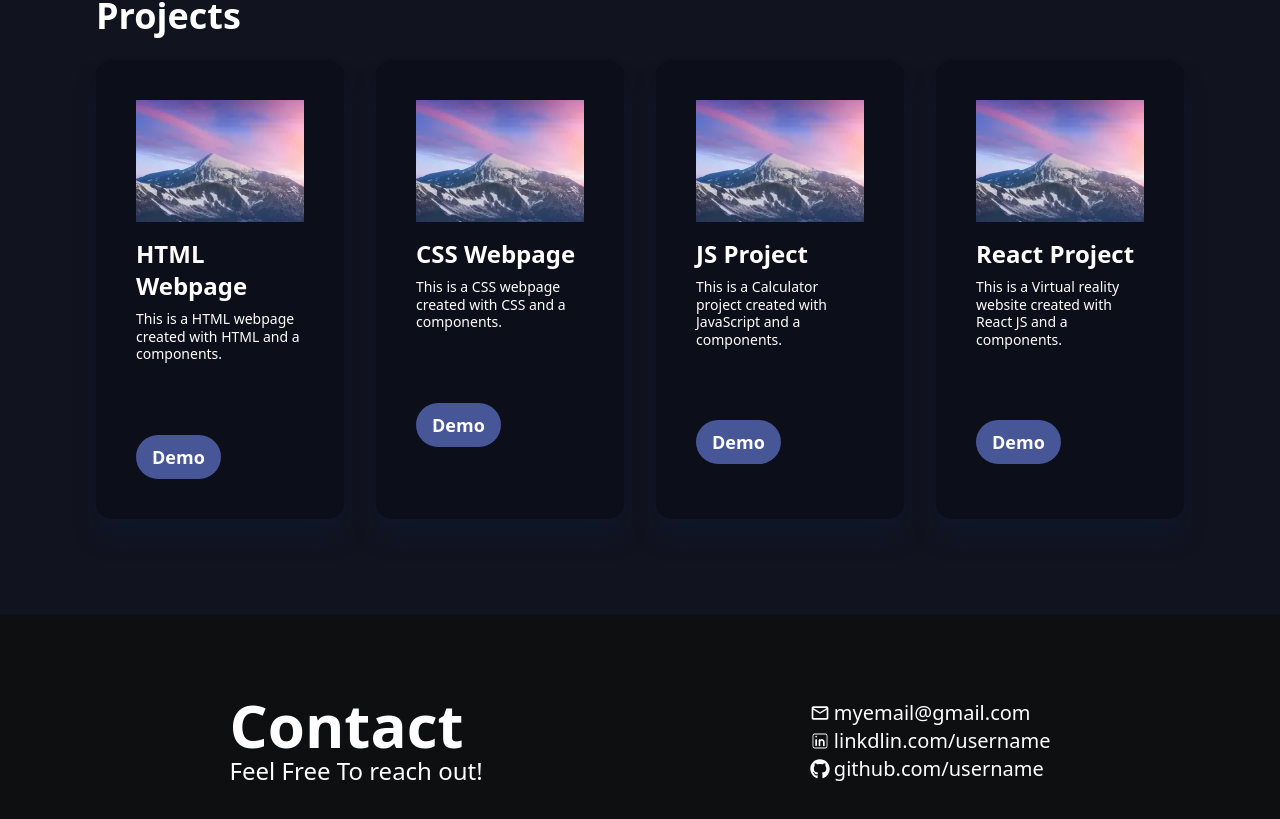
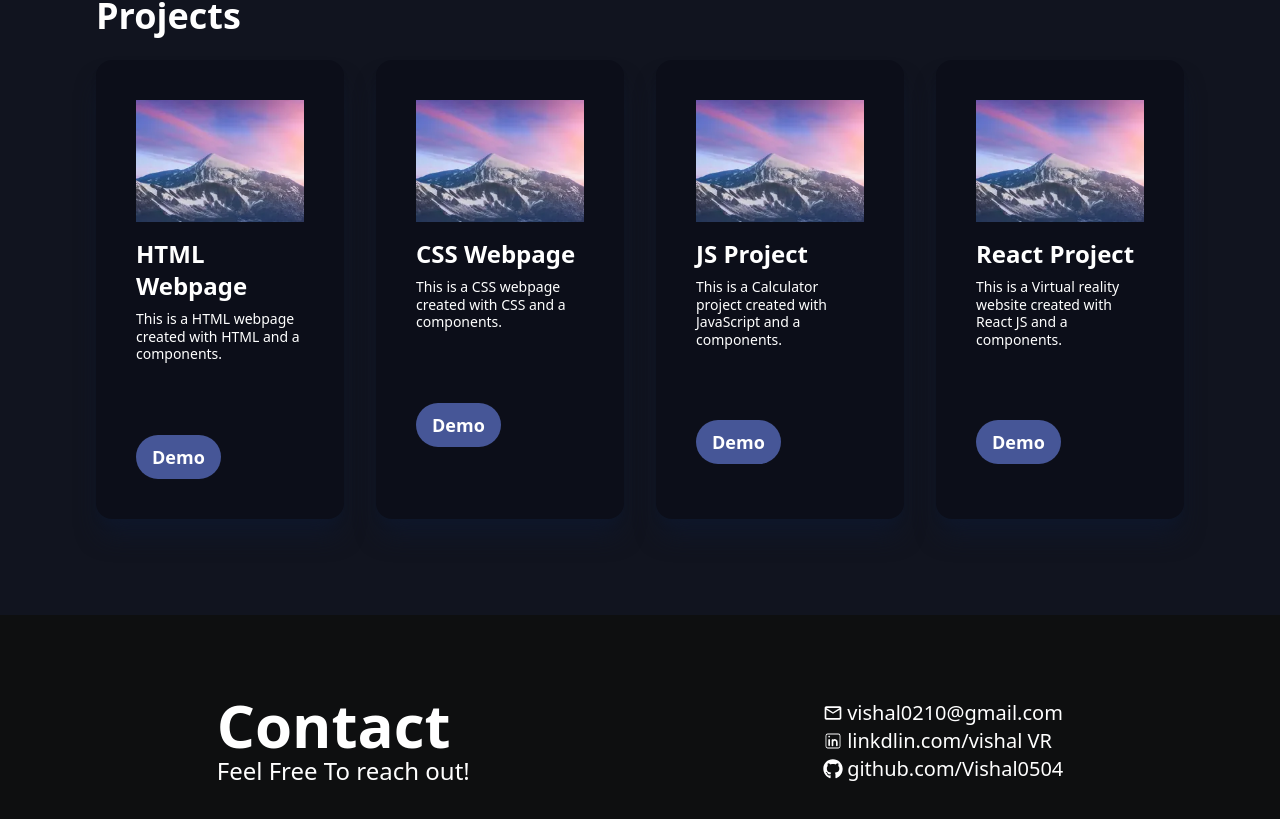
Before and after one commit to Vishal0504-tech/Portfolio, a React (Vite) app: page / in a window 1280 px wide. Shown: the part 1801-2620 px from the top of the page. Built offline with nearby package versions, Linux system fonts and the light colour scheme.

Commit message:
Update Contact.jsx

```diff
--- a/src/Components/Contact/Contact.jsx
+++ b/src/Components/Contact/Contact.jsx
@@ -5,29 +5,29 @@ import { FaGithub } from "react-icons/fa";
 
 const Contact = () => {
   return (
-   <div
+    <div
       id="Contact"
-      className="flex justify-around  bg-[#0e0f10] text-white  md:p-20 sm:p-20  p-20 items-center"
+      className="flex justify-around bg-[#0e0f10] text-white   md:p-20 sm:p-20  p-20 items-center"
     >
       <div className="">
-        <h1 className="text-2xl md:text-6xl font-bold">Contact</h1>
-        <h3 className="text-sm md:text-2xl pr-2 font-normal">
+        <h1 className="text-2xl md:text-6xl  pr-5 font-bold">Contact</h1>
+        <h3 className="text-sm md:text-2xl pr-10 font-normal">
           Feel Free To reach out!
         </h3>
       </div>
 
-      <ul className="text-sm md:text-xl pl-5">
+      <ul className="text-sm md:text-xl pl-10">
         <li className="flex gap-1 items-center">
           <MdOutlineEmail size={20} />
-          myemail@gmail.com
+          vishal0210@gmail.com
         </li>
         <li className="flex gap-1 items-center">
           <CiLinkedin />
-          linkdlin.com/username
+          linkdlin.com/vishal VR
         </li>
         <li className="flex gap-1 items-center">
           <FaGithub />
-          github.com/username
+          github.com/Vishal0504
         </li>
       </ul>
     </div>
```
